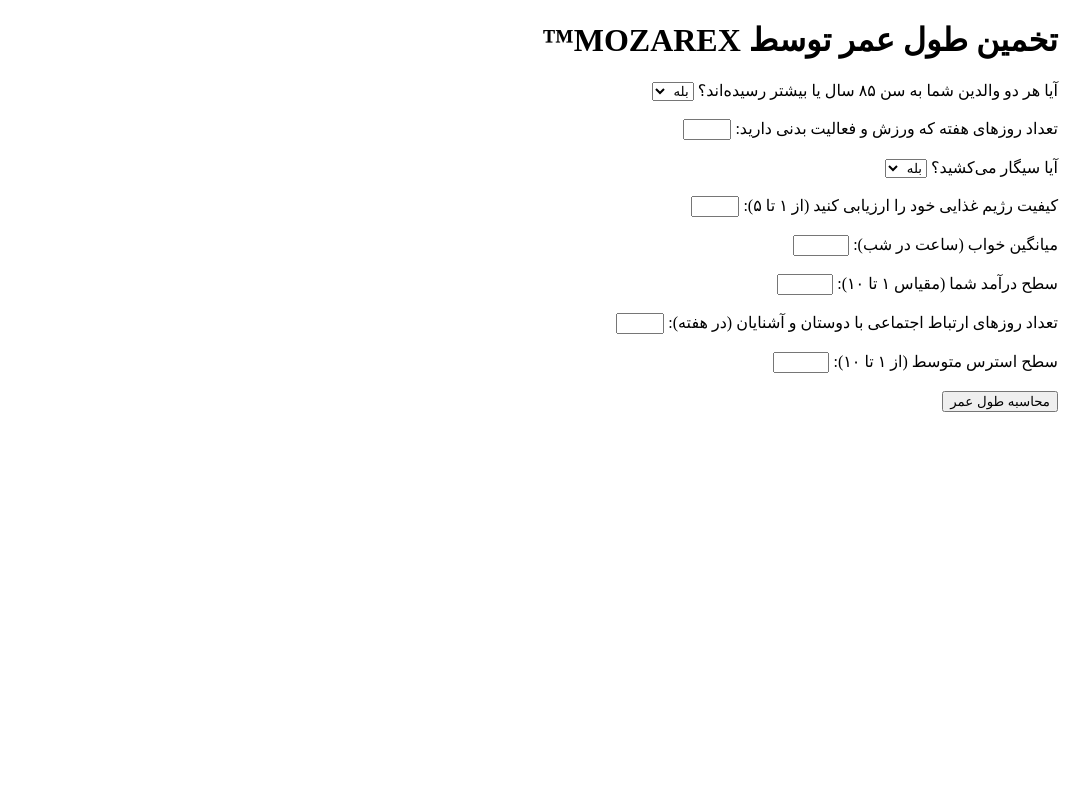
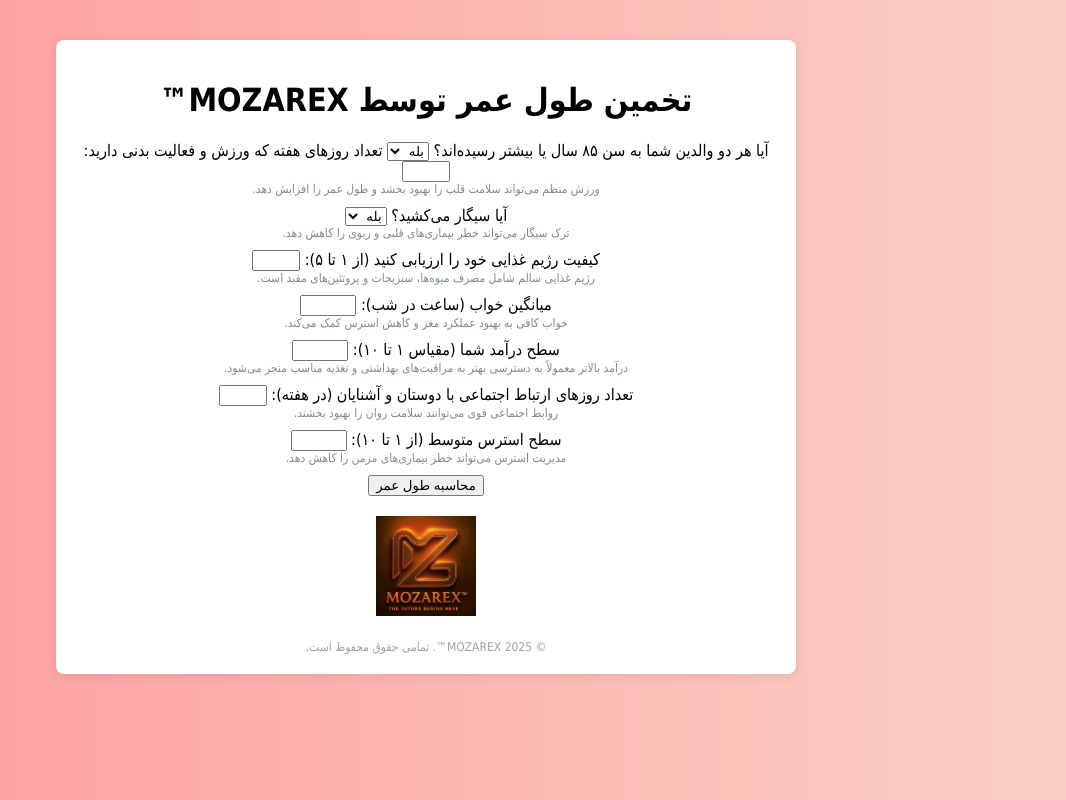
Before and after one commit to Mozarex-hub/mozarex5, a Flask app: template templates/index.html in a window 1280 px wide. Shown: the whole page, without its empty margins (214-1280 px from the left). Run offline with Flask 3, Linux system fonts and the light colour scheme; the template is opened without the code that fills it, so the values that code supplies are empty.

Commit message:
Added explanations and rights reserved in Persian

```diff
--- a/templates/index.html
+++ b/templates/index.html
@@ -3,41 +3,93 @@
 <head>
     <meta charset="UTF-8">
     <title>تخمین طول عمر توسط MOZAREX™</title>
+    <style>
+        body {
+            direction: rtl;
+            background: linear-gradient(to right, #ff9a9e, #fad0c4);
+            font-family: 'Tahoma', Arial, sans-serif;
+            margin: 0;
+            padding: 0;
+        }
+        .container {
+            width: 85%;
+            max-width: 700px;
+            background-color: #fff;
+            margin: 40px auto;
+            padding: 20px;
+            border-radius: 8px;
+            box-shadow: 0 2px 10px rgba(0,0,0,0.1);
+            text-align: center;
+        }
+        .logo-container {
+            text-align: center;
+            margin-top: 20px;
+        }
+        .logo {
+            width: 100px;
+        }
+        .explanation {
+            font-size: 12px;
+            color: #7f8c8d;
+            margin-bottom: 10px;
+        }
+        .footer {
+            text-align: center;
+            margin-top: 20px;
+            font-size: 12px;
+            color: #95a5a6;
+        }
+    </style>
 </head>
 <body>
+    <div class="container">
         <h1>تخمین طول عمر توسط MOZAREX™</h1>
         <form method="POST">
             <label>آیا هر دو والدین شما به سن ۸۵ سال یا بیشتر رسیده‌اند؟</label>
             <select name="family_history">
                 <option value="بله">بله</option>
                 <option value="خیر">خیر</option>
-        </select><br><br>
+            </select>
 
             <label>تعداد روزهای هفته که ورزش و فعالیت بدنی دارید:</label>
-        <input type="number" name="exercise" min="0" max="7" required><br><br>
+            <input type="number" name="exercise" min="0" max="7" required>
+            <div class="explanation">ورزش منظم می‌تواند سلامت قلب را بهبود بخشد و طول عمر را افزایش دهد.</div>
 
             <label>آیا سیگار می‌کشید؟</label>
             <select name="smoking">
                 <option value="بله">بله</option>
                 <option value="خیر">خیر</option>
-        </select><br><br>
+            </select>
+            <div class="explanation">ترک سیگار می‌تواند خطر بیماری‌های قلبی و ریوی را کاهش دهد.</div>
 
             <label>کیفیت رژیم غذایی خود را ارزیابی کنید (از ۱ تا ۵):</label>
-        <input type="number" name="diet" min="1" max="5" required><br><br>
+            <input type="number" name="diet" min="1" max="5" required>
+            <div class="explanation">رژیم غذایی سالم شامل مصرف میوه‌ها، سبزیجات و پروتئین‌های مفید است.</div>
 
             <label>میانگین خواب (ساعت در شب):</label>
-        <input type="number" name="sleep" min="0" max="24" required><br><br>
+            <input type="number" name="sleep" min="0" max="24" required>
+            <div class="explanation">خواب کافی به بهبود عملکرد مغز و کاهش استرس کمک می‌کند.</div>
 
             <label>سطح درآمد شما (مقیاس ۱ تا ۱۰):</label>
-        <input type="number" name="income" min="1" max="10" required><br><br>
+            <input type="number" name="income" min="1" max="10" required>
+            <div class="explanation">درآمد بالاتر معمولاً به دسترسی بهتر به مراقبت‌های بهداشتی و تغذیه مناسب منجر می‌شود.</div>
 
             <label>تعداد روزهای ارتباط اجتماعی با دوستان و آشنایان (در هفته):</label>
-        <input type="number" name="social" min="0" max="7" required><br><br>
+            <input type="number" name="social" min="0" max="7" required>
+            <div class="explanation">روابط اجتماعی قوی می‌توانند سلامت روان را بهبود بخشند.</div>
 
             <label>سطح استرس متوسط (از ۱ تا ۱۰):</label>
-        <input type="number" name="stress" min="1" max="10" required><br><br>
+            <input type="number" name="stress" min="1" max="10" required>
+            <div class="explanation">مدیریت استرس می‌تواند خطر بیماری‌های مزمن را کاهش دهد.</div>
 
             <button type="submit">محاسبه طول عمر</button>
         </form>
+        <div class="logo-container">
+            <img src="/static/logo.jpeg" alt="Logo" class="logo">
+        </div>
+        <div class="footer">
+            &copy; 2025 MOZAREX™. تمامی حقوق محفوظ است.
+        </div>
+    </div>
 </body>
 </html>
```
Also changed, not shown: templates/result.html (+43 -3 lines). Lines whose indentation alone changed are shown as unchanged.
